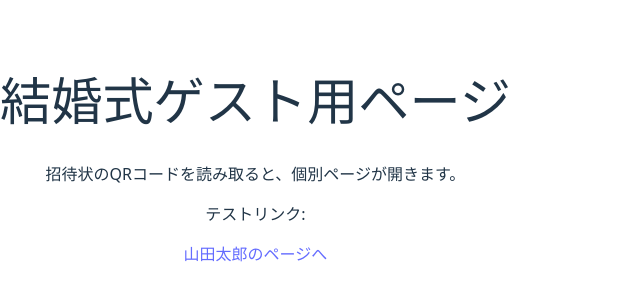
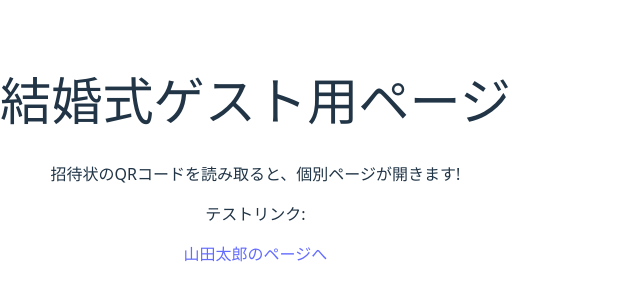
Before and after one commit to takiyama10921-droid/guest-app, a React (Vite) app: page / in a window 1280 px wide. Shown: the part 256-556 px from the top of the page, without its empty margins (0-640 px from the left). Built offline with nearby package versions, Linux system fonts and the light colour scheme.

Commit message:
メッセージ変更

```diff
--- a/src/pages/Homepage.tsx
+++ b/src/pages/Homepage.tsx
@@ -4,7 +4,7 @@ export default function HomePage() {
   return (
     <div style={{ textAlign: "center", marginTop: "50px" }}>
       <h1>結婚式ゲスト用ページ</h1>
-      <p>招待状のQRコードを読み取ると、個別ページが開きます。</p>
+      <p>招待状のQRコードを読み取ると、個別ページが開きます!</p>
       <p>テストリンク:</p>
       <Link to="/guest/abc123">山田太郎のページへ</Link>
     </div>
```
